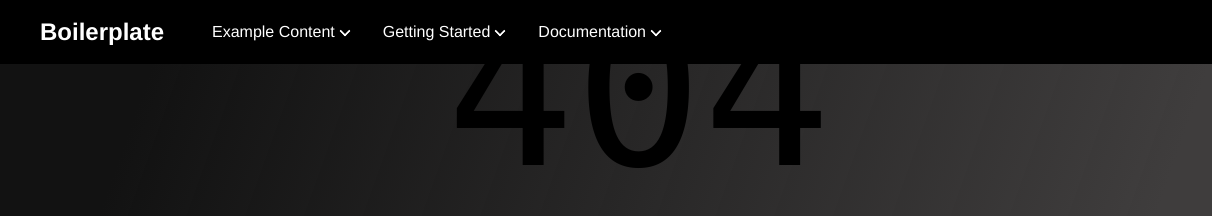
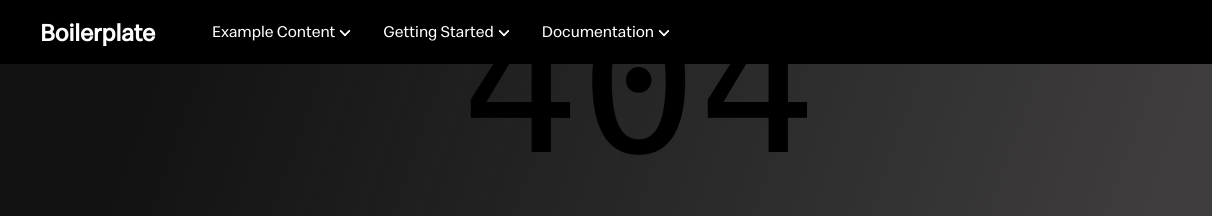
Before and after one commit to shrotia/grand-burger, a website with bundled scripts: page 404.html in a window 1280 px wide. Shown: the top 216 px of the page, 0-1212 px from the left. Built offline with nearby package versions, Linux system fonts and the light colour scheme; files whose address does not match are found by name; a web font is replaced by a local one.

Commit message:
fixed the font paths

```diff
--- a/styles/styles.css
+++ b/styles/styles.css
@@ -12,12 +12,12 @@
 
 @font-face {
   font-family: 'SpeedeeReg';
-  src: url('styles/fonts/Speedee_W_Rg.woff') format('woff');
+  src: url('/fonts/Speedee_W_Rg.woff') format('woff');
 }
 
 @font-face {
   font-family: 'SpeedeeBold';
-  src: url('styles/fonts/Speedee_W_Bd.woff') format('woff');
+  src: url('/fonts/Speedee_W_Bd.woff') format('woff');
 }
 
 
```
